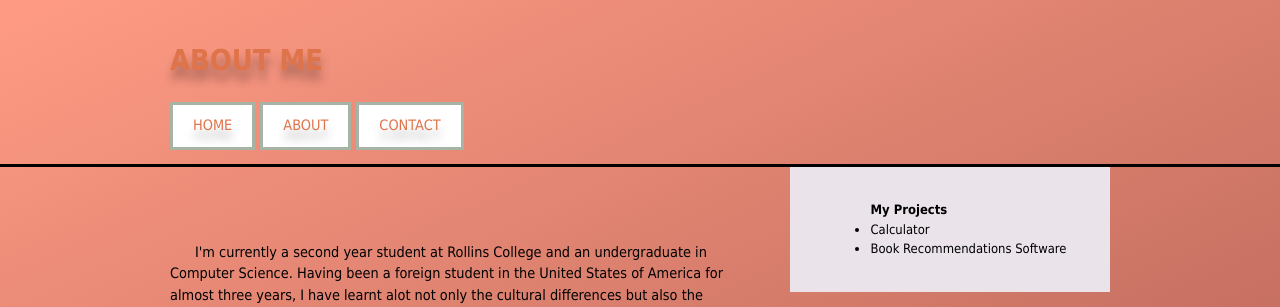
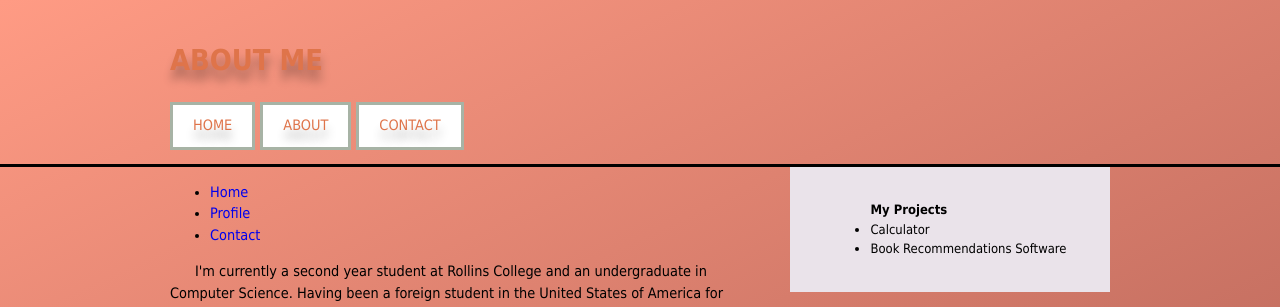
Before and after one commit to songmayphan/Making-my-Website, a plain HTML site: page about.html in a window 1280 px wide. Shown: the top 307 px of the page. Drawn offline with Linux system fonts and the light colour scheme; files that its build step writes are made by us from their sources.

Commit message:
Update about.css

```diff
--- a/about.css
+++ b/about.css
@@ -7,31 +7,7 @@ h1 {
 	color: #DF744A; ;
 
 }
-.ui-menu ul {
 
-		margin: 0;
-		padding: 0;
-
-}
-.ui-menu li {
-	float: left;
-	list-style: none;
-	margin-right: 20px;
-
-}
-.ui-menu a {
-	display: block;
-	width :65px;
-	height: 60px;
-	background-image: url(../images/icons.png);
-	text-indent: -9999px;
-
-}
-.ui-home a:hover {background-position: -137px 0;}
-.ui-profile a:hover {background-position: -137px -119px; }
-.ui-profile a{background-position: 0 -119px;}
-.ui-contact a:hover{background-position: -137px -234px;}
-.ui-contact a{background-position: 0 -234px;}
 body {
 		font-family: Tahoma, sans-serif;
 		font-size: 90%;
@@ -60,14 +36,21 @@ a {
   padding-left: 40px;
   padding-right: 40px;
 }
-
+@media screen and (max-width: 480px) {
+	.container {padding-left: 20px;
+	padding-right: 20px;}
+}
 .content-area {
   border-top: 3px solid #000;
   border-bottom: 3px solid #000;
   background-image: url(../images/bg.png);
 
 }
-
+@media screen and (max-width: 480px) {
+	.content-area {
+		padding-top: 20px;
+	}
+}
 footer {
 	font-size: 85%;
 	text-align: center;
```
